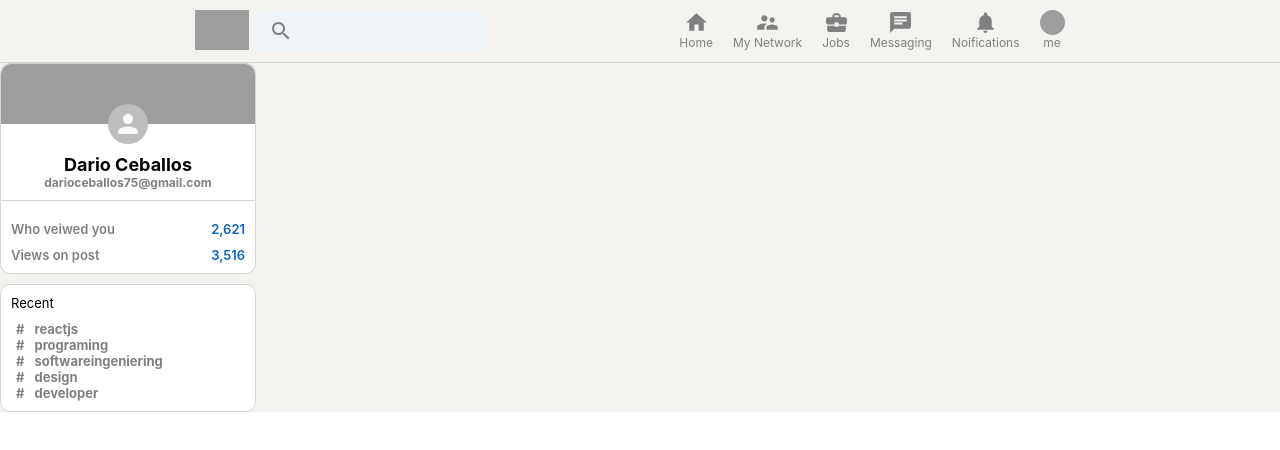
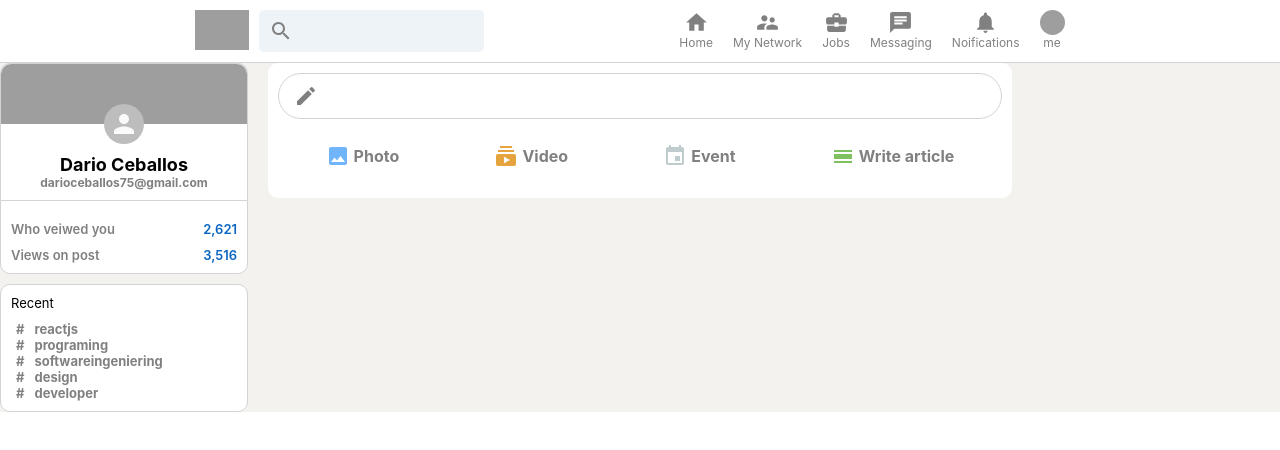
Before and after one commit to DarioCeballoss/React_varios_proyectos, a React (Create React App) app in the folder linkedin-clone-yt/: page / in a window 1280 px wide. Shown: the top 450 px of the page. Built offline with nearby package versions, Linux system fonts and the light colour scheme; grey boxes are pictures that could not be loaded.

Commit message:
Feed Input

```diff
--- a/linkedin-clone-yt/src/App.js
+++ b/linkedin-clone-yt/src/App.js
@@ -2,6 +2,7 @@
 import './App.css';
 import Header from './Header';
 import Sidebar from './Sidebar';
+import Feed from './Feed';
 
 function App() {
   return (
@@ -9,12 +10,11 @@
 
       <Header />
 
-      {/* App Body */}
       <div className='app_body'>
         <Sidebar />
+        <Feed />
       </div>
-      {/* Sidebar */}
-      {/* Feed */}
+
       {/* Widgets */}
     </div>
   );
--- /dev/null
+++ b/linkedin-clone-yt/src/Feed.css
@@ -0,0 +1,43 @@
+.feed{
+    flex: 0.6;
+    margin: 0 20px;
+}
+
+.feed_inputContainer{
+background-color: white;
+padding: 10px;
+padding-bottom: 20px;
+border-radius: 10px;
+margin-bottom: 10px;
+}
+
+.feed_input{
+    display: flex;
+    border-radius: 30px;
+    border: 1px solid lightgrey;
+    padding: 10px;
+    padding-left: 15px;
+    color: gray;
+}
+
+.feed_input > form {
+    display: flex;
+    width: 100%;
+}
+
+.feed_input > form > input{
+    border: none;
+    flex: 1;
+    margin-left: 10px;
+    outline-width: 0;
+    font-weight: 600;
+}
+
+.feed_input > form > button{
+display: none;
+}
+
+.feed_inputOptions{
+    display: flex;
+    justify-content: space-around;
+}
--- /dev/null
+++ b/linkedin-clone-yt/src/Feed.js
@@ -0,0 +1,33 @@
+import React from 'react';
+import './Feed.css';
+import CreateIcon from "@material-ui/icons/Create";
+import InputOption from './InputOption';
+import ImageIcon from "@material-ui/icons/Image";
+import SubscriptionsIcon from "@material-ui/icons/Subscriptions";
+import EventIcon from "@material-ui/icons/Event";
+import CalendarViewDayIcon from "@material-ui/icons/CalendarViewDay";
+
+function Feed() {
+  return (
+    <div className='feed'>
+      <div className='feed_inputContainer'>
+        <div className='feed_input'>
+        <CreateIcon />
+        <form>
+          <input type='text' />
+          <button type='submit'>Send</button>
+        </form>
+        </div>
+        <div className='feed_inputOptions'>
+          <InputOption Icon={ImageIcon} title='Photo' color='#70B5F9'/>
+          <InputOption Icon={SubscriptionsIcon} title='Video' color='#E7A33E'/>
+          <InputOption Icon={EventIcon} title='Event' color='#C0CBCD'/>
+          <InputOption Icon={CalendarViewDayIcon} title='Write article' color='#7FC15E'/>
+
+        </div>
+      </div>
+    </div>
+  );
+}
+
+export default Feed;
--- a/linkedin-clone-yt/src/Header.css
+++ b/linkedin-clone-yt/src/Header.css
@@ -6,6 +6,7 @@
 padding-bottom: 10px;
 width: 100%;
 z-index: 999;
+background-color: white;
 }
 
 .header_left{
--- /dev/null
+++ b/linkedin-clone-yt/src/InputOption.css
@@ -0,0 +1,17 @@
+.inputOption{
+    display: flex;
+    align-items: center;
+    margin-top: 15px;
+    color: gray;
+    padding: 10px;
+    cursor: pointer;
+}
+
+.inputOption:hover {
+    background-color: whitesmoke;
+    border-radius: 10px;
+}
+
+.inputOption > h4 {
+    margin-left: 4px;
+}
--- /dev/null
+++ b/linkedin-clone-yt/src/InputOption.js
@@ -0,0 +1,13 @@
+import React from 'react';
+import './InputOption.css'
+
+function InputOption({Icon, title, color}) {
+  return (
+    <div className='inputOption'>
+      <Icon style={{color: color }} />
+      <h4>{title}</h4>
+    </div>
+  );
+}
+
+export default InputOption;
```
